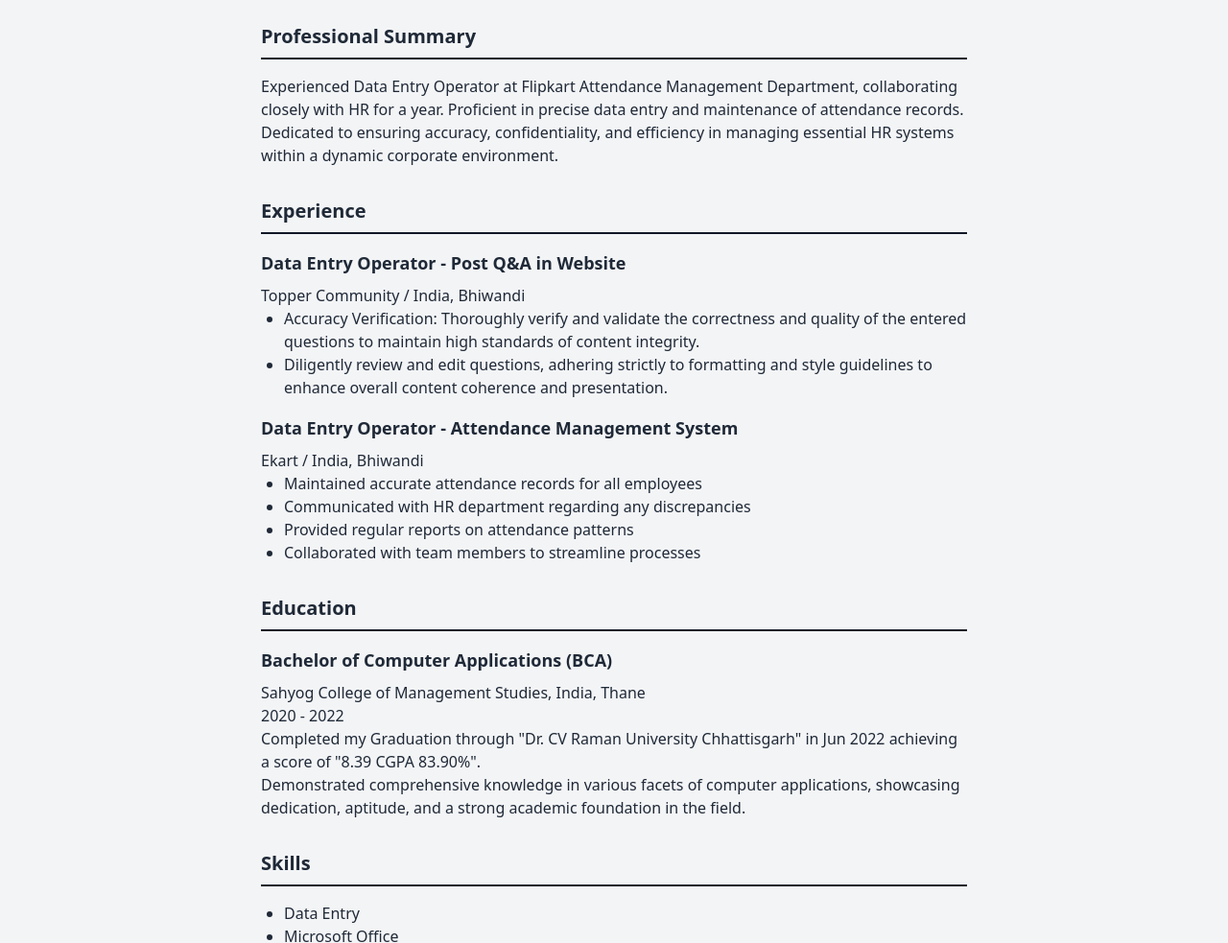
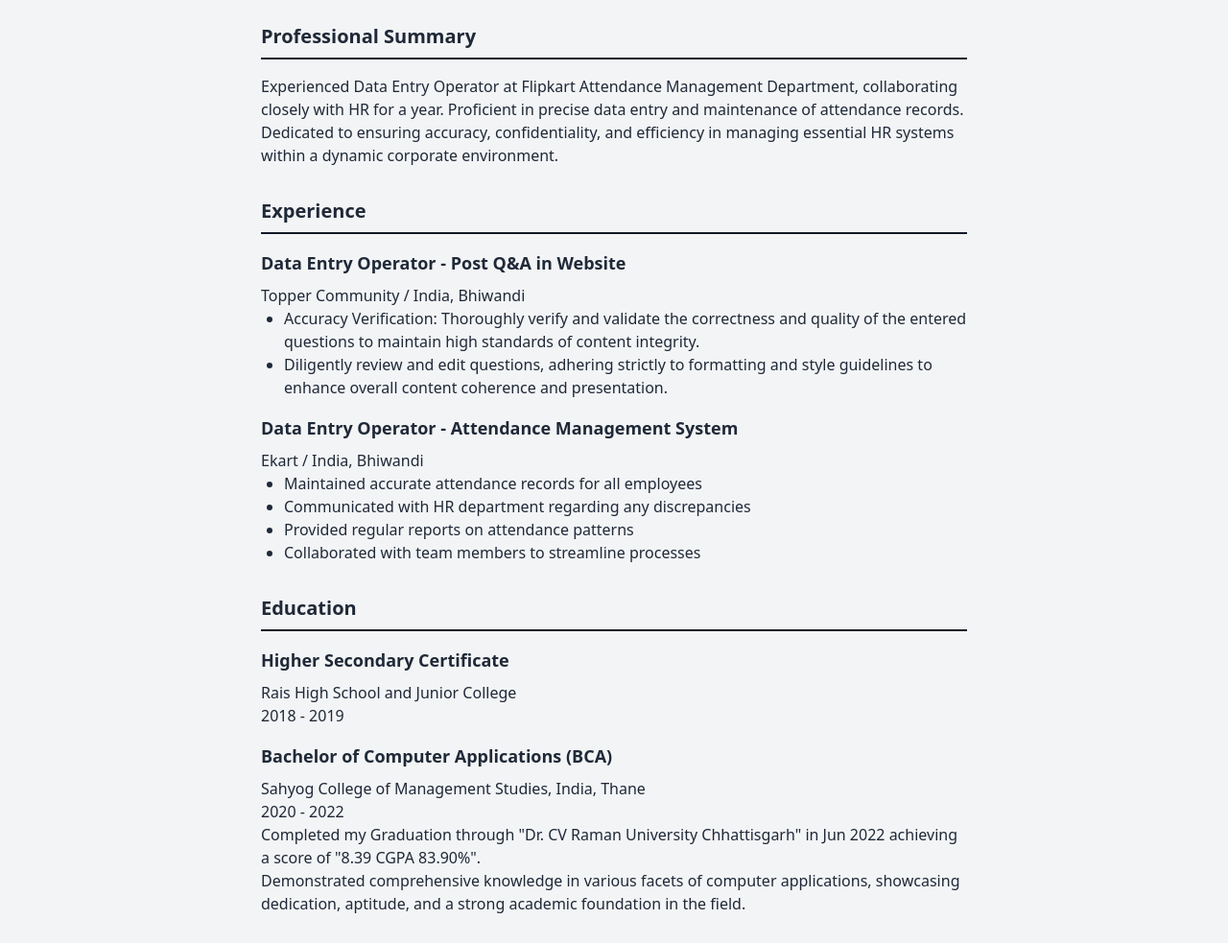
Before and after one commit to MohdAnas768/Anas-Resume, a plain HTML site: page index.html in a window 1280 px wide. Shown: the part 76-1059 px from the top of the page at 96% size. Drawn offline with nearby package versions, Linux system fonts and the light colour scheme.

Commit message:
Update index.html education section

```diff
--- a/index.html
+++ b/index.html
@@ -48,7 +48,12 @@
 
         <section class="mb-8">
             <h2 class="text-xl font-bold border-b-2 border-gray-900 pb-2 mb-4">Education</h2>
+            <div class="info-item mb-4">
+                <h3 class="text-lg font-bold mb-2">Higher Secondary Certificate</h3>
+                <p>Rais High School and Junior College</p>
+                <p>2018 - 2019</p>
 
+            </div>
             <div class="info-item mb-4">
                 <h3 class="text-lg font-bold mb-2">Bachelor of Computer Applications (BCA)</h3>
                 <p>Sahyog College of Management Studies, India, Thane</p>
```
